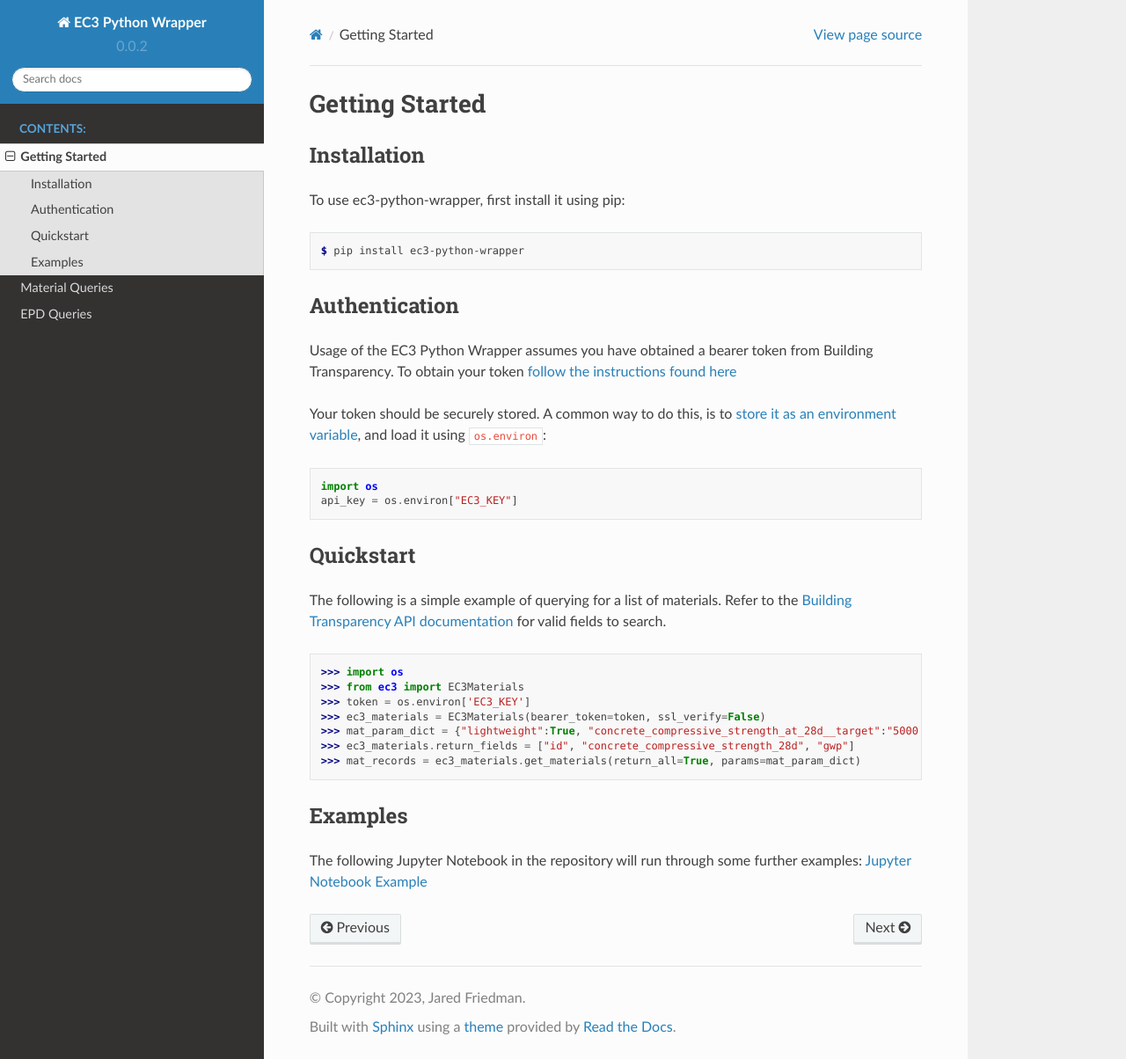
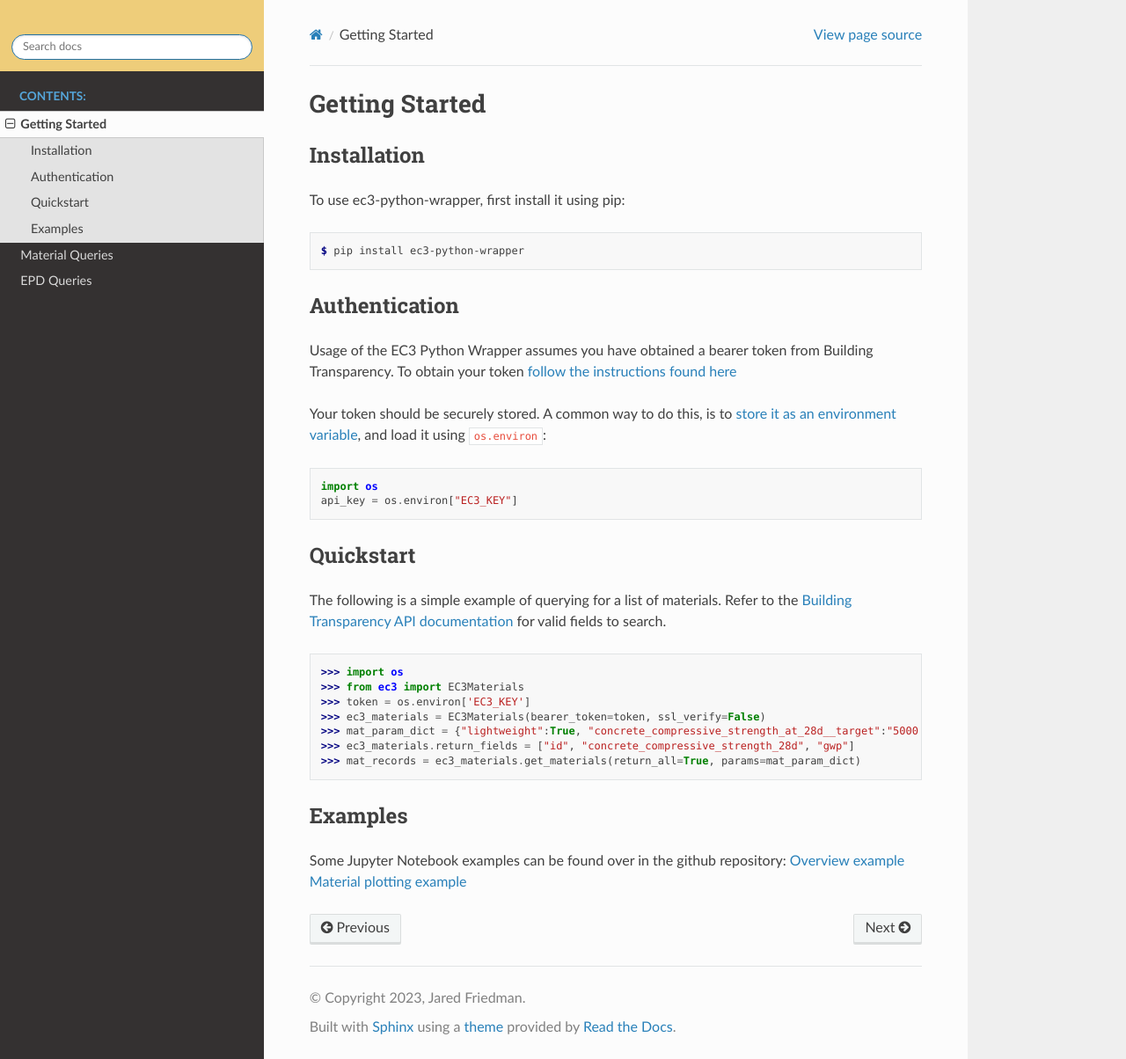
Before and after one commit to jbf1212/ec3-python-wrapper, a Sphinx documentation site: the page built from docs/source/getting-started.rst, in a window 1280 px wide and 1204 px high. Shown: the whole window at 88% size. Built offline with Sphinx 7.4.7 and the Read the Docs theme 2.0.0, drawn with Linux system fonts in a browser that asks for light colours.

Commit message:
updates to documentation

```diff
--- /dev/null
+++ b/docs/source/_static/custom.css
@@ -0,0 +1,3 @@
+.wy-side-nav-search, .wy-nav-top {
+    background: #EECD7A;
+}
--- a/docs/source/conf.py
+++ b/docs/source/conf.py
@@ -54,6 +54,15 @@ autoapi_options = [
 # https://www.sphinx-doc.org/en/master/usage/configuration.html#options-for-html-output
 
 html_theme = "sphinx_rtd_theme"
+html_static_path = ["_static"]
+html_logo = "ec3_wrapper_logo.svg"
+html_theme_options = {
+    'logo_only': True,
+    'display_version': False,
+    "github_url": "https://github.com/jbf1212/ec3-python-wrapper"
+}
+
+html_css_files = ["custom.css"]
 
 # -- Options for EPUB output
 epub_show_urls = "footnote"
--- a/docs/source/getting-started.rst
+++ b/docs/source/getting-started.rst
@@ -47,5 +47,6 @@ Refer to the `Building Transparency API documentation <https://buildingtranspare
 Examples
 **********
 
-The following Jupyter Notebook in the repository will run through some further examples:
-`Jupyter Notebook Example <https://github.com/jbf1212/ec3-python-wrapper/blob/master/ec3_jupyter.ipynb>`_
+Some Jupyter Notebook examples can be found over in the github repository:
+`Overview example <https://github.com/jbf1212/ec3-python-wrapper/blob/master/ec3_overview.ipynb>`_
+`Material plotting example <https://github.com/jbf1212/ec3-python-wrapper/blob/master/ec3_materials_plot.ipynb>`_
```
Also changed, not shown: README.md (+3 -1 lines), 1 other file.
